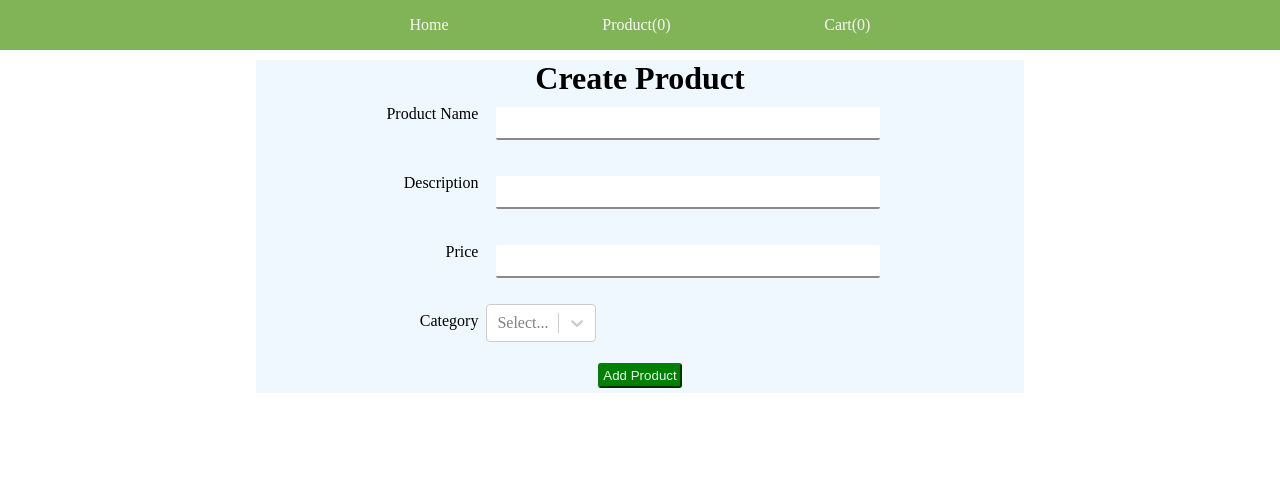
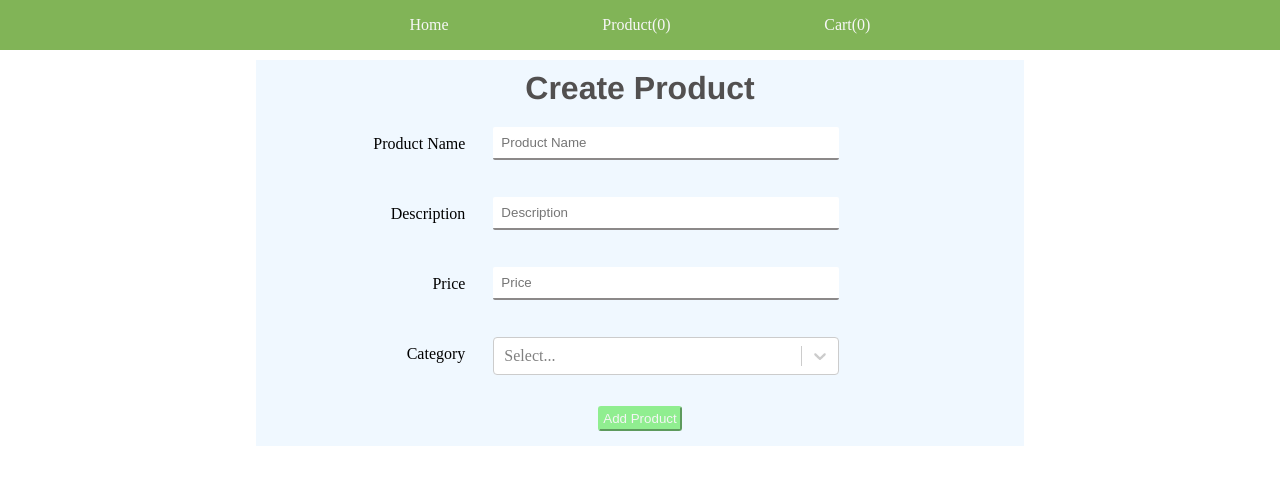
Before and after one commit to Abhay1390121/ReactRevise, a React (Create React App) app: page / in a window 1280 px wide. Shown: the top 484 px of the page. Built offline with nearby package versions, Linux system fonts and the light colour scheme.

Commit message:
Added validation in form and changed button with icon

```diff
--- a/package.json
+++ b/package.json
@@ -8,6 +8,7 @@
     "@testing-library/user-event": "^13.5.0",
     "react": "^18.2.0",
     "react-dom": "^18.2.0",
+    "react-icons": "^5.1.0",
     "react-redux": "^8.1.3",
     "react-router-dom": "^6.22.3",
     "react-scripts": "5.0.1",
--- a/src/App.css
+++ b/src/App.css
@@ -1,6 +1,6 @@
-.App {
+/* .App {
   text-align: center;
-}
+} */
 
 .nav{
   display: grid;
@@ -27,18 +27,43 @@ a{
   display: grid;
   grid-template-columns: 20% 60% 20%;
 }
-.Card-body{
+.card-body{
   margin-top: 10px;
   grid-column-start: 2;
   grid-column-end: 3;
   background-color:aliceblue;
 }
+.card-body h1{
+  text-align: center;
+  margin: 10px 0 10px 0;
+  color: rgb(82, 80, 80);
+  font-family: 'Franklin Gothic Medium', 'Arial Narrow', Arial, sans-serif;
+}
 .form-field {
   display: flex;
   margin: 0 0 1rem 0;
+  width: 90%;
+}
+.form-field-input{
+  width:50%;
+  margin: 10px;
+}
+.error{
+  text-align: left;
+  color: rgb(204, 66, 66);
+  margin:3px 0 0 5px
+}
+.form-button{
+  display: flex;
+  justify-content: center;
+  margin-bottom: 10px;
+}
+input:focus{
+  border-color: rgba(0, 0, 255, 0.2);
+  outline: none;
 }
 label, input {
-  width: 50%;
+  width: 100%;
   padding: 0.5rem;
   box-sizing: border-box;
   justify-content:space-between;
@@ -46,12 +71,13 @@ label, input {
 label {
   text-align: right;
   width: 30%;
+  margin:10px;
 }
 input {
   border:none;
   border-bottom: 2px solid rgb(140, 137, 137);
   border-radius: 2px;
-  margin:10px;
+
 }
 .product-list-card{
   display: grid;
@@ -78,15 +104,6 @@ td{
   text-align: center;
 }
 
-.delete-button{
-  background-color: red;
-  color: whitesmoke;
-  margin:5px;
-  border-color: red;
-  padding: 3px;
-  border-radius: 3px;
-  cursor:pointer;
-}
 .success-button{
   background-color: green;
   color:whitesmoke;
@@ -96,10 +113,15 @@ td{
   border-radius: 3px;
   cursor: pointer;
 }
+.success-button[disabled]{
+  background-color: lightgreen;
+  cursor:not-allowed;
+  border-color: lightgreen;
+}
 
 .cart-section{
   display: grid;
-  grid-template-columns: 60% 40%;
+  grid-template-columns: 50% 50%;
 }
 .added-product{
   margin-top: 10px;
@@ -111,17 +133,23 @@ td{
   margin-top: 10px;
   grid-column-start: 2;
   grid-column-end: 3;
+  text-align: center;
 }
 
-.card{
+.cart-summary-card{
   background-color: aliceblue;
   margin: 80px;
 }
-.card div{
+.cart-summary-card div{
   margin: 30px;
 }
+.cart-summary-card h1{
+  text-align: center;
+  color: rgb(82, 80, 80);
+  font-family: 'Franklin Gothic Medium', 'Arial Narrow', Arial, sans-serif;
+}
 
-.card button{
+.cart-summary-card button{
   border: 2px solid rgb(59, 58, 58);
   background-color: white;
   width:80px;
@@ -136,11 +164,49 @@ td{
   padding:10px;
 
 }
+.quantity{
+  display: flex;
+  width: 80%;
+}
+
 .quantity label{
-  padding: 0px 10px 0px 0px;
+  text-align: left;
+  margin: 10px 10px 10px 0px;
+  padding: 0px;
+  width: auto;
+}
+.quantity input{
+  height:auto;
+  margin: auto;
 }
 
 .cart-image{
-  height:80vh;
   margin-top: 20px;
+  text-align: center;
 }
+.delete-icon{
+  color:red;
+  margin:5px;
+  padding-right: 7px;
+  font-size: x-large;
+  cursor: pointer;
+  border: none;
+  border-right: 1px solid beige;
+}
+.add-to-cart-icon{
+  color:blue;
+  margin:5px;
+  font-size: x-large;
+  cursor: pointer;
+  border: none;
+  /* border-left: 1px solid beige; */
+}
+.edit-product-icon{
+  color:blue;
+  margin:5px;
+  padding-right: 7px;
+  font-size: x-large;
+  cursor: pointer;
+  border:none;
+  border-right:1px solid beige
+}
--- a/src/components/Cart.js
+++ b/src/components/Cart.js
@@ -1,4 +1,6 @@
 import cartImage from "../assets/emptyCart.png";
+import {FaTrash} from "react-icons/fa";
+
 const Cart = (props) =>{
     const{cartItems, deleteFromCarthandler, updateProductQuantity} = props;
     const payAmount  = () =>{
@@ -11,7 +13,7 @@ const Cart = (props) =>{
     const handleQuantityChange = (productId, newQuantity)=>{
         updateProductQuantity(productId, newQuantity);
     }
-    return (!cartItems.length)?(<div><img className="cart-image" src={cartImage} alt={"empty cart"}/></div>):
+    return (!cartItems.length)?(<div className="cart-image"><img  src={cartImage} alt={"empty cart"}/></div>):
     (   <div className="cart-section">
             <div className="added-product">
                 {cartItems.map((item) => (
@@ -26,13 +28,15 @@ const Cart = (props) =>{
                                 min={1}
                                 value={item.quantity}
                                 onChange={(e) => handleQuantityChange(item.id, parseInt(e.target.value))} ></input>
-                        <button className="delete-button" onClick={()=>deleteFromCarthandler(item.id)} >Remove Product</button>
+                            {/* <button className="delete-button" onClick={()=>deleteFromCarthandler(item.id)} >Remove Product</button> */}
+                            <FaTrash className="delete-icon" onClick={()=>deleteFromCarthandler(item.id)}  />
+
                     </div>
                 </div>
                 ))}
             </div>
             <div className="cart-summary">
-                <div className="card">
+                <div className="cart-summary-card">
                     <h1>Cart Summary</h1>
                     <div>Total Items:{totalQuantity}</div>
                     <div>Total Price: {totalPrice}</div>
--- a/src/components/ProductForm.js
+++ b/src/components/ProductForm.js
@@ -1,8 +1,57 @@
-import { reduxForm, Field } from "redux-form";
+import { reduxForm, Field} from "redux-form";
 import Select from "react-select";
 import {useNavigate} from 'react-router-dom'
+
+
+// Validation part
+    // Checking for empty field
+    const required = (value) =>value? undefined : 'Required';
+    const whitespace = value => !value.trim().length ? 'Please enter valid characters': undefined;
+
+    // Checking length of values
+    const maxLength = max => value => value && value.length > max? `Value must be 1-${max} character long`:undefined;
+    const maxLength15 = maxLength(15);
+    const maxLength50 = maxLength(50);
+
+    const minValue = min => value => value && value < min? `Value must be atleast ${min}`:undefined;
+    const minPrice = minValue(100);
+
+
+    //Options for the select field
+    const Categories = [
+        { value: 'electronics', label: 'Electronics' },
+        { value: 'clothing', label: 'Clothing' },
+        { value: 'books', label: 'Books' },
+      ];
+
+    // Custom component to render the input field
+    const renderField = ({ input, label, type, meta: { touched, error, warning } }) => (
+        <div className="form-field">
+          <label>{label}</label>
+          <div className="form-field-input">
+            <input {...input} placeholder={label} type={type}/>
+            {touched && ((error && <p className="error">!{error}</p>) || (warning && <p className="warning">{warning}</p>))}
+          </div>
+        </div>
+    )
+
+    //custom component to render the select field.
+    const renderFieldSelect = ({ input, label, meta: { touched, error, warning } }) =>(
+        <div className="form-field">
+        <label>{label}</label>
+        <div className="form-field-input">
+        <Select {...input}
+            options={Categories}
+            onChange={(value) => input.onChange(value)}
+            onBlur={() => input.onBlur(input.value)}
+        />
+          {touched && ((error && <p className="error">!{error}</p>) || (warning && <p className="warning">{warning}</p>))}
+        </div>
+      </div>
+    )
+
 let ProductForm= (props) =>{
-    const {handleSubmit, reset, submitFormHandler, change} = props;
+    const {handleSubmit, reset, submitFormHandler, change, submitting, pristine, invalid} = props;
 
     //Using usenavigate Hooks for the navigation
     const navigate = useNavigate();
@@ -14,12 +63,6 @@ let ProductForm= (props) =>{
         setTimeout(() => navigate("/product-list"), 200);
     }
 
-    const Categories = [
-        { value: 'electronics', label: 'Electronics' },
-        { value: 'clothing', label: 'Clothing' },
-        { value: 'books', label: 'Books' },
-      ];
-
       //This function will generate random values.
       const generateRandomId = () => {
         return Math.random().toString(20).slice(2, 8);
@@ -27,33 +70,36 @@ let ProductForm= (props) =>{
 
     return(
         <form className="product-card" onSubmit={handleSubmit(onSubmit)} >
-            <div className="Card-body">
+            <div className="card-body">
                 <h1>Create Product</h1>
-                <div className="form-field">
-                    <label htmlFor="productName">Product Name</label>
-                    <Field name="productName" component="input" type="text" />
-                </div>
-                <div className="form-field">
-                    <label htmlFor="description">Description </label>
-                    <Field name="description" component="input" type="text" />
-                </div>
-                <div className="form-field">
-                    <label htmlFor="price">Price </label>
-                    <Field name="price" component="input" type="number" min={0}/>
-                </div>
-                <div className="form-field">
-                    <label htmlFor="category">Category</label>
+                    <Field name="productName"
+                            component={renderField}
+                            type="text"
+                            label="Product Name"
+                            validate={[required, whitespace, maxLength15]}
+                            />
+                    <Field name="description"
+                            component={renderField}
+                            type="text"
+                            label="Description"
+                            validate={[required, whitespace, maxLength50]}
+                            />
+                    <Field name="price"
+                            component={renderField}
+                            type="number" min={0}
+                            label="Price"
+                            validate={[required, minPrice ]}
+                            />
                     <Field
-                    name="category"
-                    component={({ input}) => (
-                        <Select
-                        options={Categories}
-                        onChange={(value) => input.onChange(value)}
-                        />
-                    )}
-                    />
-                </div>
-                <button className="success-button" type="submit">Add Product</button>
+                            name="category"
+                            label="Category"
+                            component={renderFieldSelect}
+                            validate={[required]}
+                            />
+                    <div className="form-button">
+                        <button className="success-button" type="submit" disabled={invalid || pristine || submitting}>Add Product</button>
+                    </div>
+
             </div>
         </form>
     )
--- a/src/components/ProductList.js
+++ b/src/components/ProductList.js
@@ -1,4 +1,5 @@
 import React from 'react';
+import {FaTrash, FaEdit, FaCartPlus} from "react-icons/fa"
 
 const ProductList = (props) => {
 
@@ -7,6 +8,7 @@ const ProductList = (props) => {
     const handleDelete=(productId)=>{
       removeProduct(productId);
     }
+
     // Add to cart handler, takes productId and add this product into the cart.
     const handleAddToCart = (productId)=>{
       // Find the product form store based on the productId return that product
@@ -45,8 +47,9 @@ const ProductList = (props) => {
                 <td>{product?.description}</td>
                 <td>{product?.category?.value}</td>
                 <td>
-                  <button className='delete-button' onClick={()=>handleDelete(product.id)}>Delete</button>
-                  <button className="success-button" onClick={()=> handleAddToCart(product.id)}>Add to Cart</button>
+                  <FaEdit className='edit-product-icon'/>
+                  <FaTrash className='delete-icon' onClick={()=>handleDelete(product.id)}/>
+                  <FaCartPlus className='add-to-cart-icon' onClick={()=> handleAddToCart(product.id)}/>
                 </td>
             </tr>
           ))}
```
Also changed, not shown: 1 other file (tests, documents, lock files or other folders).
